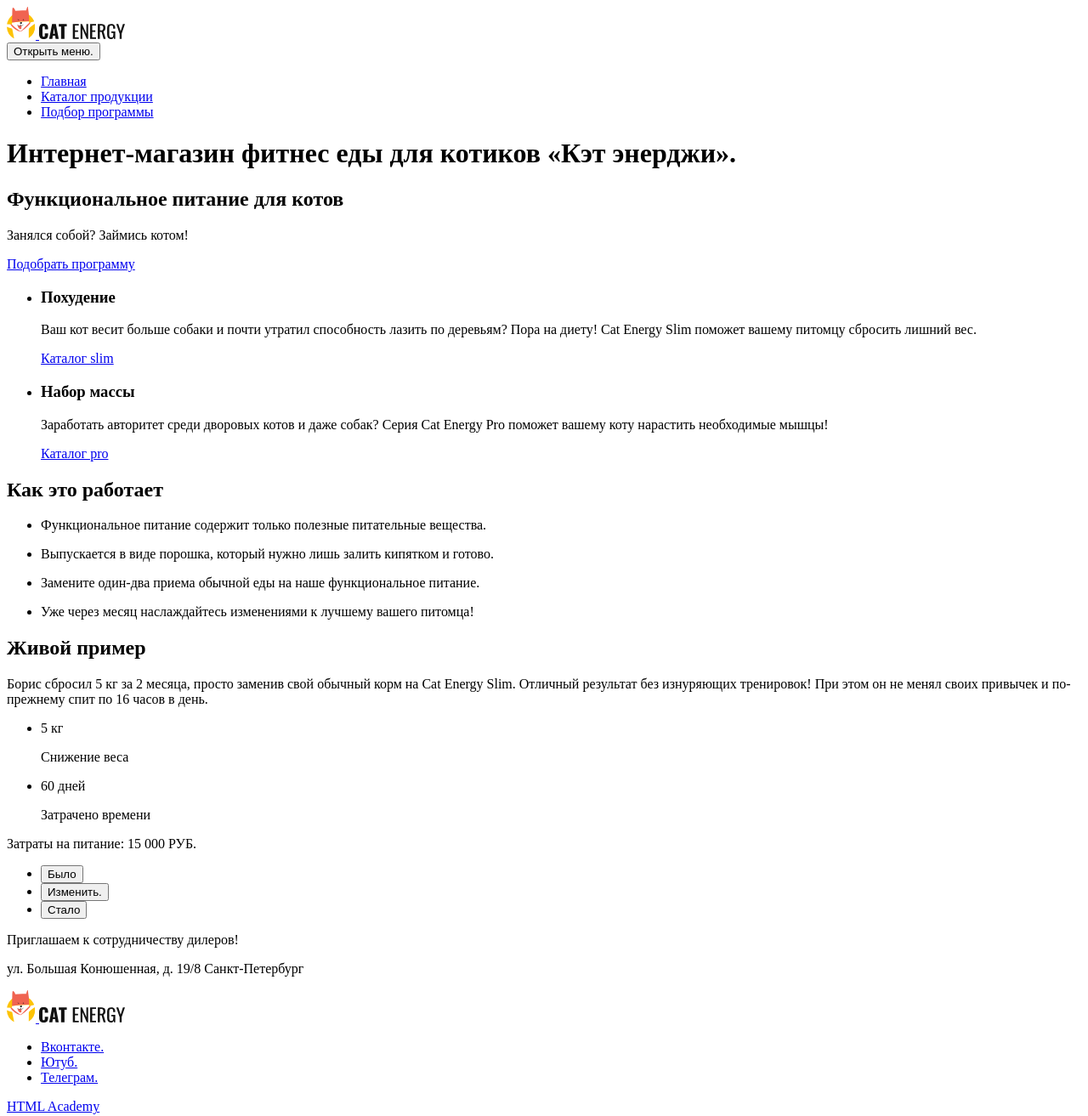
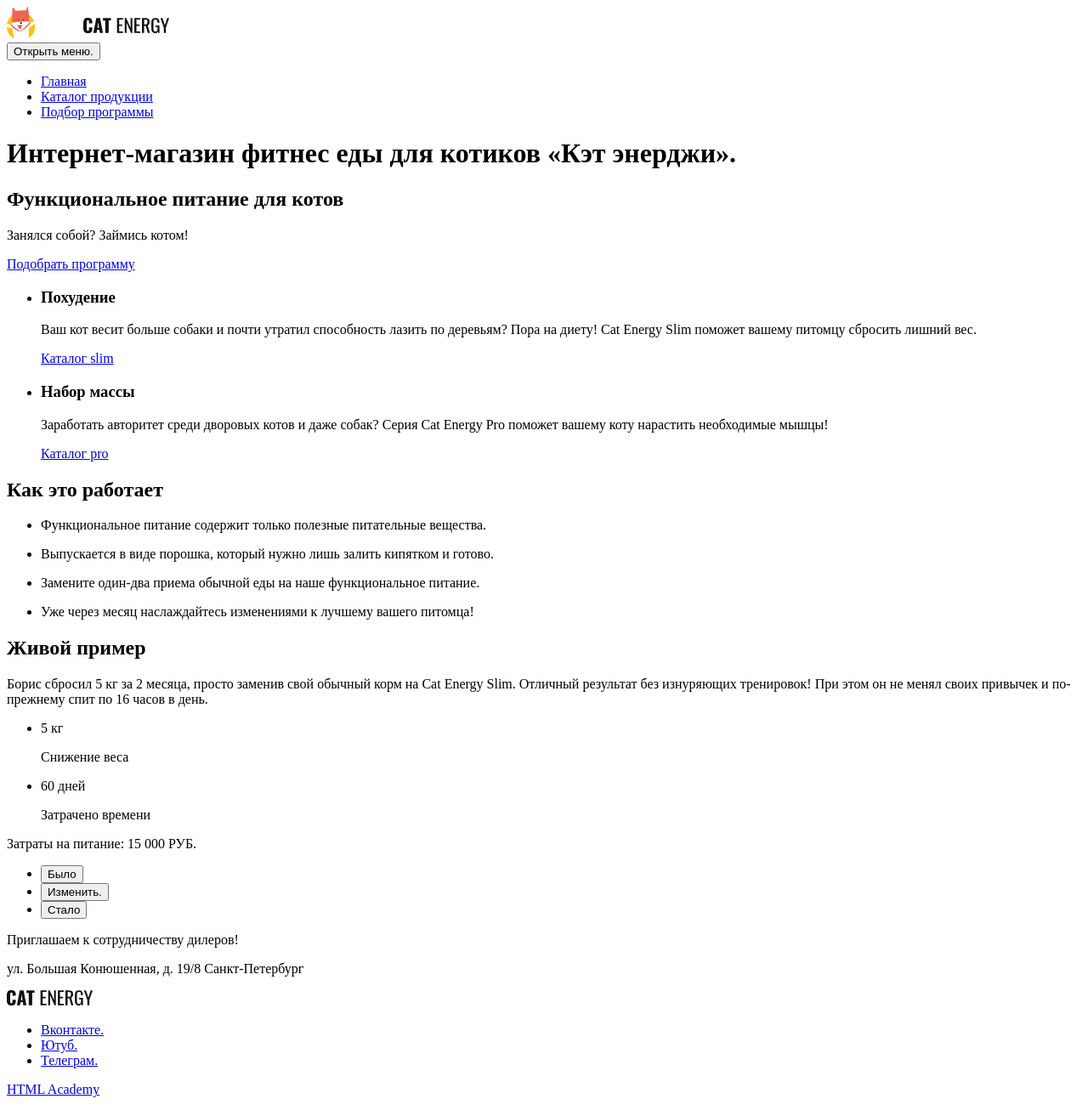
Before and after one commit to htmlacademy-adaptive/1961791-cat-energy-25, a website: page source/index.html in a window 1280 px wide. Shown: the whole page at 85% size. Drawn offline with Linux system fonts and the light colour scheme.

Commit message:
Добавляет работу над ошибками

```diff
--- a/source/index.html
+++ b/source/index.html
@@ -1,5 +1,5 @@
 <!DOCTYPE html>
-<html lang="ru">
+<html class="page" lang="ru">
 
 <head>
   <meta charset="utf-8">
@@ -8,19 +8,17 @@
 
 <body class="page__body">
   <header class="main-header">
-    <a class="main-header_logo" href="index.html">
-      <img class="main-header_logo-mobile" src="img/logo-mobile.svg" width="34" height="38"
+    <a class="main-header__logo" href="index.html">
+      <img class="main-header__logo-mobile" src="img/header_logo-mobile.svg" width="191" height="38"
         alt="Логотип «Кэт энерджи».">
-      <img class="main-header_logo-image" src="../source/img/footer-logo.svg" width="101" height="18"
-        alt="Кэт энерджи.">
     </a>
 
     <nav class="main-navigation">
       <button class="main-navigation__toogle" type="button">
         <span class="visually-hidden">Открыть меню.</span>
       </button>
-      <div class="main_navigation__wrapper">
-        <ul class="main_navigation__list site-list">
+      <div class="main-navigation__wrapper">
+        <ul class="main-navigation__list site-list">
           <li class="site-list__item">
             <a class="site-list__link" href="#">Главная</a>
           </li>
@@ -130,15 +128,14 @@
           Конюшенная, д. 19/8
           Санкт-Петербург</p>
       </div>
+      <div class="contacts__maps"></div>
     </section>
   </main>
 
   <footer class="main-footer">
     <div class="main-footer__wrapper">
-      <a class="main-footer_logo" href="index.html">
-        <img class="main-footer_logo-mobile" src="img/logo-mobile.svg" width="34" height="38"
-          alt="Логотип «Кэт энерджи».">
-        <img class="main-footer_logo-image" src="../source/img/footer-logo.svg" width="101" height="18"
+      <a class="main-footer__logo" href="index.html">
+        <img class="main-footer__logo-image" src="img/footer-logo.svg" width="101" height="18"
           alt="Кэт энерджи.">
       </a>
 
```
Also changed, not shown: source/img/header_logo-mobile.svg (added), source/img/logo-mobile.svg (deleted).
